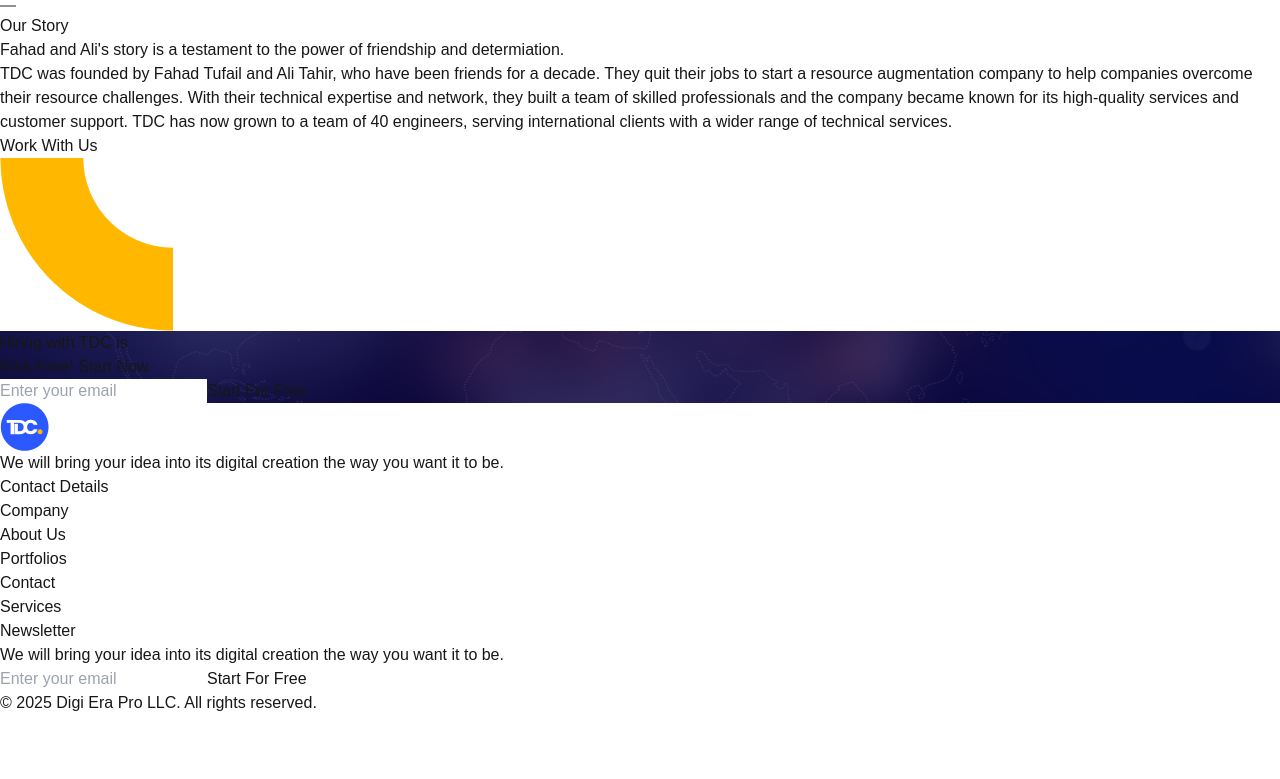
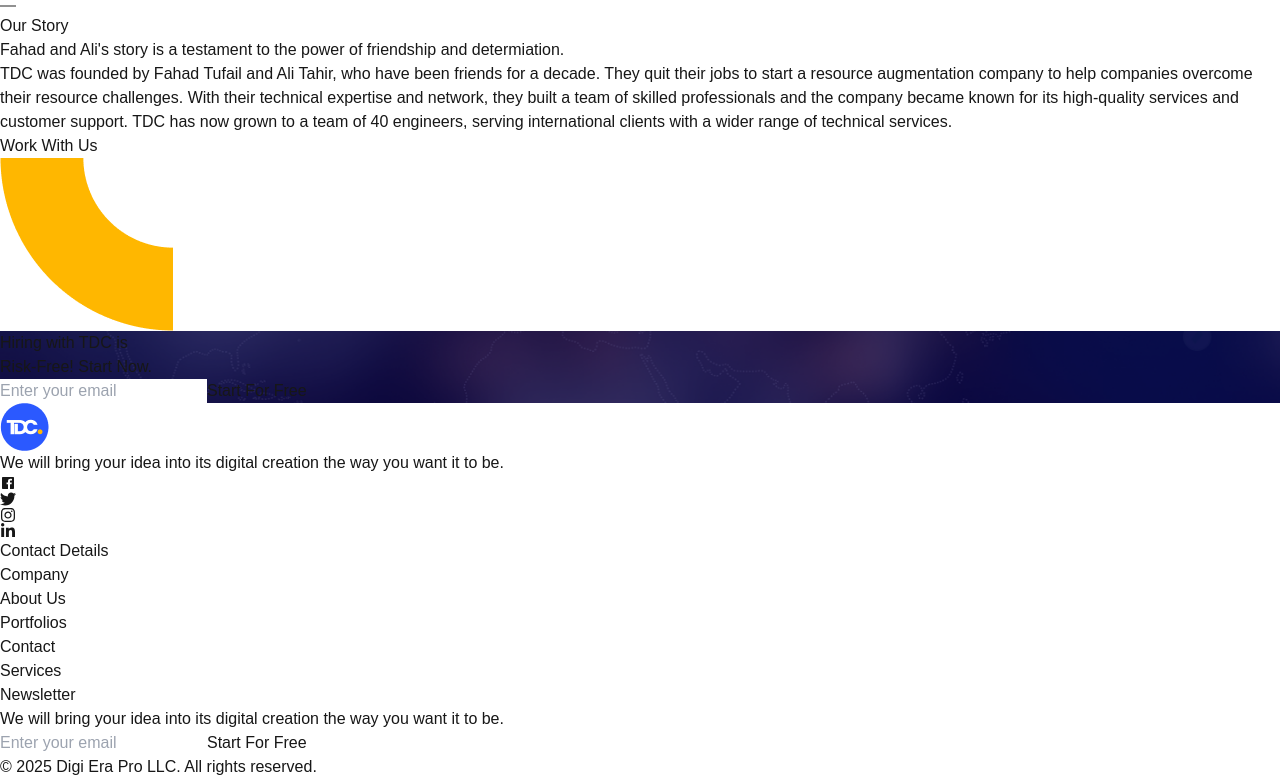
Before and after one commit to asifalidev77/Digital-Marketing-Agency, a Next.js app: page / in a window 1280 px wide. Shown: the part 3614-4393 px from the top of the page. Before the commit the page ends 4329 px from the top, so only its background shows below. Built offline with nearby package versions, Linux system fonts and the light colour scheme.

Commit message:
footer-updates

```diff
--- a/src/app/_components/Footer.tsx
+++ b/src/app/_components/Footer.tsx
@@ -1,29 +1,45 @@
+import { IoLogoFacebook } from "react-icons/io";
+import { FaTwitter } from "react-icons/fa";
+import { FaInstagram } from "react-icons/fa";
+import { FaLinkedinIn } from "react-icons/fa";
 export default function Footer() {
     return (
       <>
-      <section className="bg-[#f3f4f6] flex justify-between items-center px-[30px] md:px-[50px] xl:px-[55px] 2xl:px-[102.86px] w-[100%]">
-        <div>
+      <section className="bg-[#f3f4f6] flex justify-between items-star px-[30px] md:px-[50px] xl:px-[55px] 2xl:px-[102.86px] w-[100%]">
+        <div className="w-[100%] md:w-[25%]">
           <img src="/tdc_circle_logo.png.png" alt="logo_image" className="w-[119px] h-[119px]" />
           <p className="text-[18px] text-[#25373FB2] font-[400] leading-[31.86px] py-[10px]">We will bring your idea into its digital creation the way you want it to be.</p>
+          <div className="flex gap-x-3">
+          <IoLogoFacebook
+          className="inline-block text-white bg-[#2B59FF] p-[15px] rounded-[50%] w-[25px] h-[25px] hover:text-[#2B59FF] hover:bg-black "/>
+          <FaTwitter
+          className="inline-block"/>
+          <FaInstagram
+          className="inline-block"/>
+          <FaLinkedinIn
+          className="inline-block"/>
+</div>
         </div>
-        <div>
+        <div className="w-[100%] md:w-[25%]">
           <h4 className="font-semibold text-[16px] text-[#262729]">Contact Details</h4>
         </div>
-        <div>
-          <h4>Company</h4>
-          <ul>
-            <li>About Us</li>
-            <li>Portfolios</li>
-            <li>Contact</li>
-            <li>Services</li>
+        <div className="w-[100%] md:w-[25%]">
+          <h4 className="font-semibold text-[16px] text-[#262729] mb-[15px]">Company</h4>
+          <ul className="flex flex-col gap-y-[14px]">
+            <li className="text-[14px]">About Us</li>
+            <li className="text-[14px]">Portfolios</li>
+            <li className="text-[14px]">Contact</li>
+            <li className="text-[14px]">Services</li>
           </ul>
         </div>
-        <div>
-        <h4>Newsletter</h4>
+        <div className="w-[100%] md:w-[25%]">
+        <h4 className="font-semibold text-[16px] text-[#262729]" >Newsletter</h4>
         <p className="text-[18px] text-[#25373FB2] font-[400] leading-[31.86px] py-[10px]">We will bring your idea into its digital creation the way you want it to be.</p>
+       <div className="flex flex-col gap-x-3">
         <input type="email" name="" id=""  placeholder="Enter your email"
-          className="backdrop-blur-sm bg-white/30 text-white rounded-[46.29px] py-[22px] px-[18px] w-auto md:w-[283px]"/>
-          <input type="submit" value="Start For Free"  className="rounded-[6.63px] py-[22px] px-[22px] bg-white text-[#2B59FF] font-[500] test-[20px] block"/>
+          className="bg-white text-black rounded-[46.29px] py-[22px] px-[18px] w-auto md:w-[283px] block"/>
+          <input type="submit" value="Start For Free"  className="rounded-[46.29px] py-[22px] px-[22px] bg-[#5034FC] text-white font-[500] test-[20px] block text-end" />
+          </div>
         </div>
       </section>
       <section className="bg-[#f3f4f6] h-[100px] w-[100%] flex justify-center items-center content-center">
```
